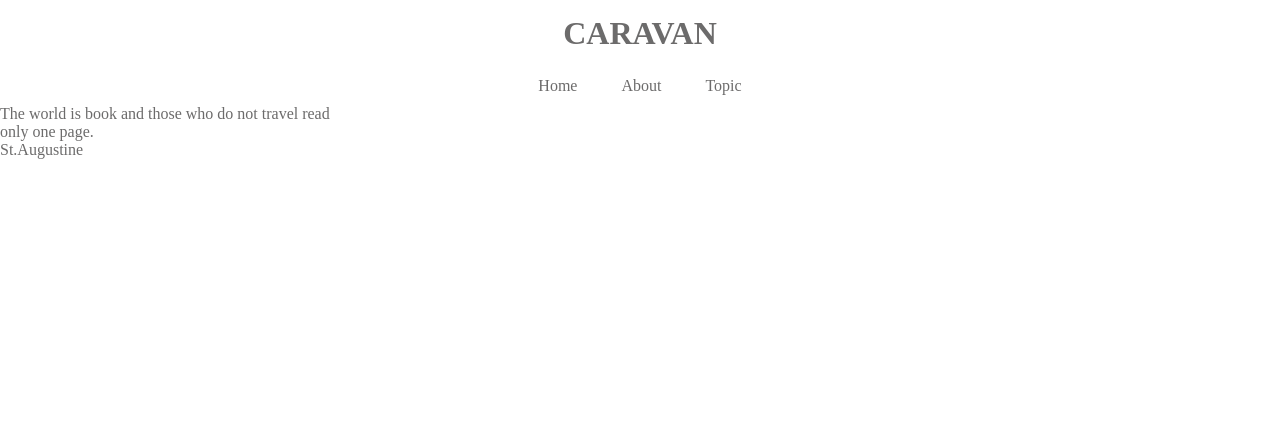
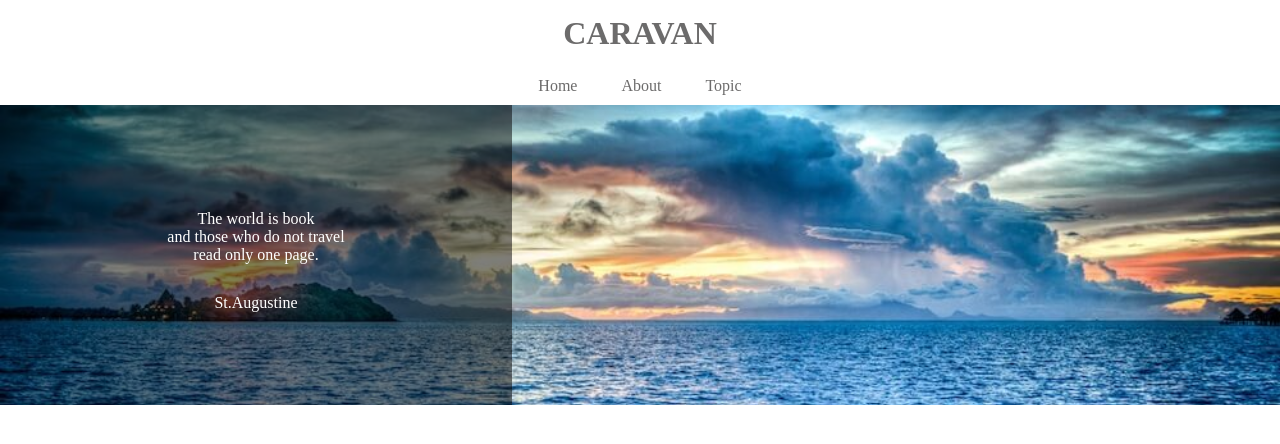
Before and after one commit to marsh-sb/CARAVAN-3, a plain HTML site: page index.html in a window 1280 px wide. Shown: the top 444 px of the page. Drawn offline with Linux system fonts and the light colour scheme.

Commit message:
[Finish] 1-6

```diff
--- a/index.html
+++ b/index.html
@@ -2,7 +2,7 @@
 <html lang="ja">
   <head>
     <meta charset="UTF-8" />
-    <link rel="stylesheet" href="style.css">
+    <link rel="stylesheet" href="style.css" />
     <title>CARAVAN</title>
   </head>
 
@@ -28,7 +28,9 @@
     <div class="main-visual">
       <div class="main-visual-content">
         <p class="main-visual-text">
-          The world is book and those who do not travel read only one page.
+          The world is book<br />
+          and those who do not travel<br />
+          read only one page.
         </p>
         <p class="main-visual-name">
           St.Augustine
--- a/style.css
+++ b/style.css
@@ -36,11 +36,26 @@ header .heading{
 .main-visual {
   width: 100%;
   height: 300px;
+  background-image: url(img/mv.jpg);
+  background-size: cover;
+  background-position: center;
 }
 
 .main-visual-content {
-  width: 350px;
+  width: 40%;
   height: 300px;
+  background-color: rgba(0, 0, 0, 0.5);
+  text-align: center;
+  padding-top: 105px;
+}
+
+.main-visual-text {
+  color: #fff;
+}
+
+.main-visual-name {
+  margin-top: 30px;
+  color: #fff;
 }
 
 .main {
```
Also changed, not shown: img/airport.jpg (added), img/asia.jpg (added), img/desert.jpg (added), img/forest.jpg (added), img/italy.jpg (added), img/japan.jpg (added), img/japan2.jpg (added), img/lake.jpg (added), img/mv.jpg (added), img/person.jpg (added), img/road.jpg (added), img/snow.jpg (added), 2 other files.
